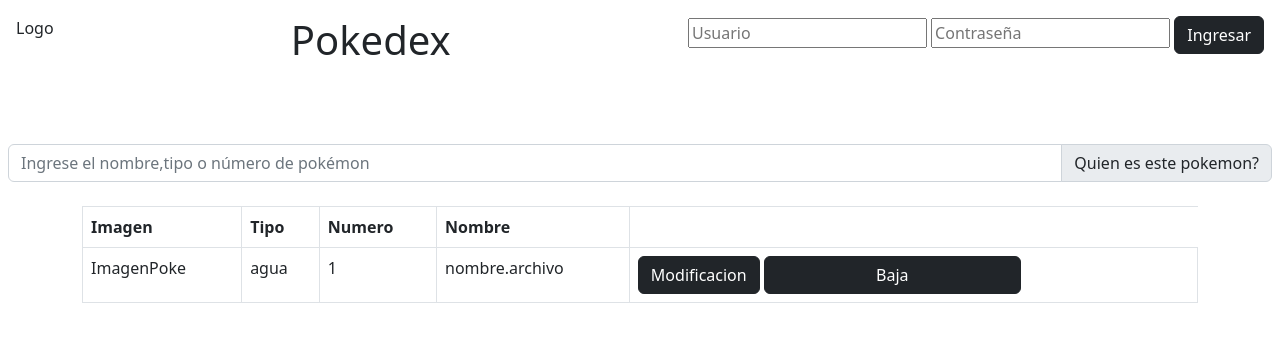
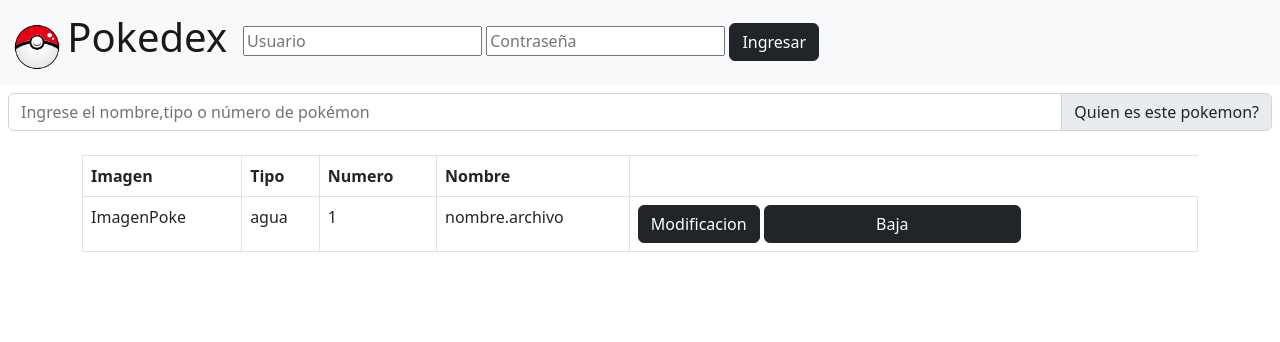
Before and after one commit to ficardi8977/Pokedex, a PHP site: page / in a window 1280 px wide. Shown: the top 342 px of the page. Run offline with PHP 8.4, Linux system fonts and the light colour scheme; data comes from the database, SQL or seed files in the repository.

Commit message:
logo pokebola

```diff
--- a/home.php
+++ b/home.php
@@ -16,7 +16,9 @@ if(!isset($_SESSION["logueado"]) && !$_SESSION["logueado"]){
 <body>
 <header>
     <div class="d-flex flex-row justify-content-between p-3 mb-5">
-        <div> Logo</div>
+        <div>
+            <img src="imagenes/pokebola.jpg" alt="" class="img-fluid">
+        </div>
         <div><h1>Pokedex</h1></div>
         <div>
             <h2>
--- a/index.php
+++ b/index.php
@@ -8,9 +8,16 @@
 </head>
 <body>
 <header>
-    <div class="d-flex flex-row justify-content-between p-3 mb-5">
-        <div> Logo</div>
-        <div><h1>Pokedex</h1></div>
+    <nav class="navbar navbar-expand-lg bg-light">
+        <div class="container-fluid " >
+                <a class="navbar-brand" href="#">
+                    <img src="imagenes/pokebola.png" alt="" class="img-fluid " width="50" height="50">
+                    <h1 class="d-inline">Pokedex</h1>
+                </a>
+                <button class="navbar-toggler" type="button" data-bs-toggle="collapse" data-bs-target="#navbarSupportedContent" aria-controls="navbarSupportedContent" aria-expanded="false" aria-label="Toggle navigation">
+                    <span class="navbar-toggler-icon"></span>
+                </button>
+                <div class="collapse navbar-collapse" id="navbarSupportedContent">
                     <div>
                         <form action="procesaLogin.php" method="post" enctype="application/x-www-form-urlencoded">
                             <input type="text" placeholder="Usuario" name="user">
@@ -19,6 +26,8 @@
                         </form>
                     </div>
                 </div>
+        </div>
+    </nav>
     <form action="buscarPokemon.php" method="post" enctype="application/x-www-form-urlencoded">
         <div class="input-group mb-3 p-2">
             <input type="text" class="form-control" placeholder="Ingrese el nombre,tipo o número de pokémon" aria-label="Recipient's username" aria-describedby="basic-addon2">
```
Also changed, not shown: imagenes/pokebola.png (added). Lines whose indentation alone changed are shown as unchanged.
